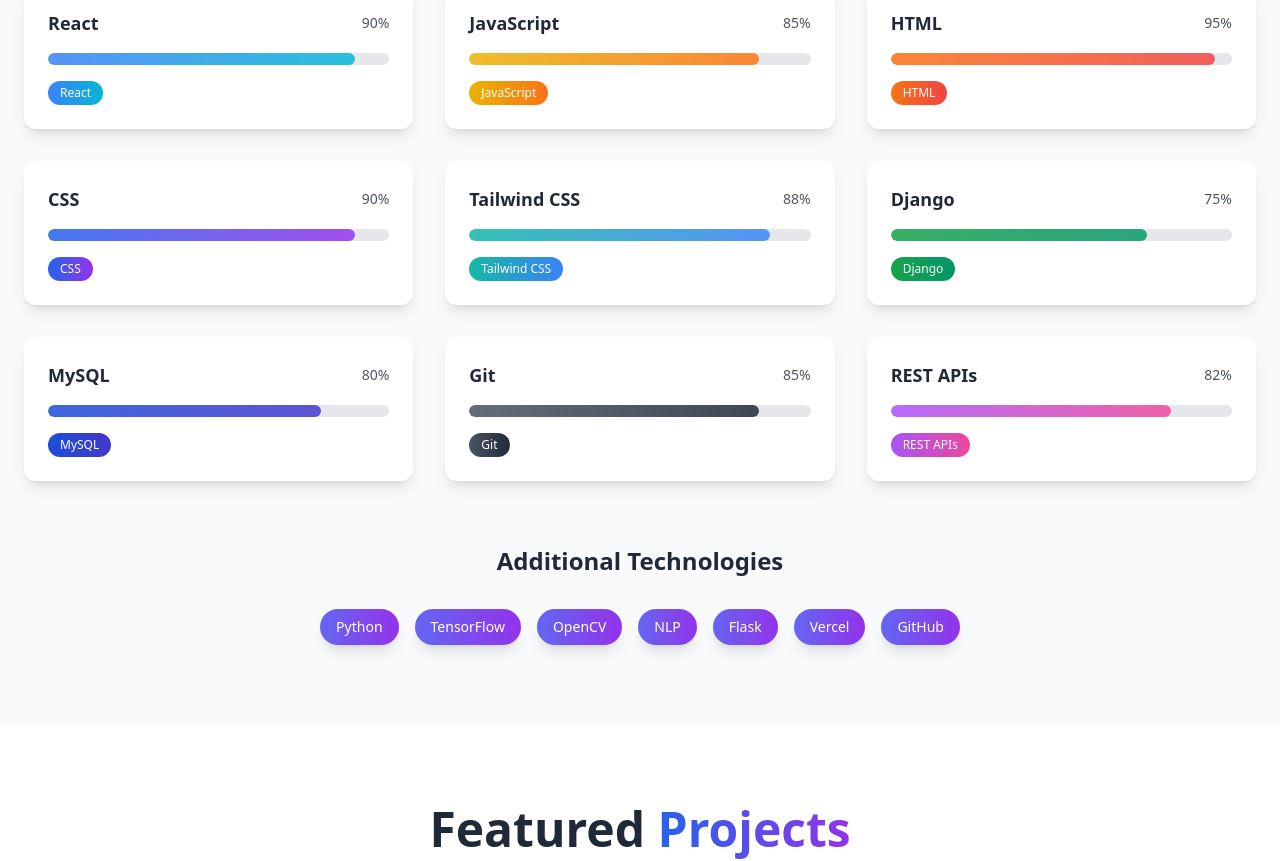
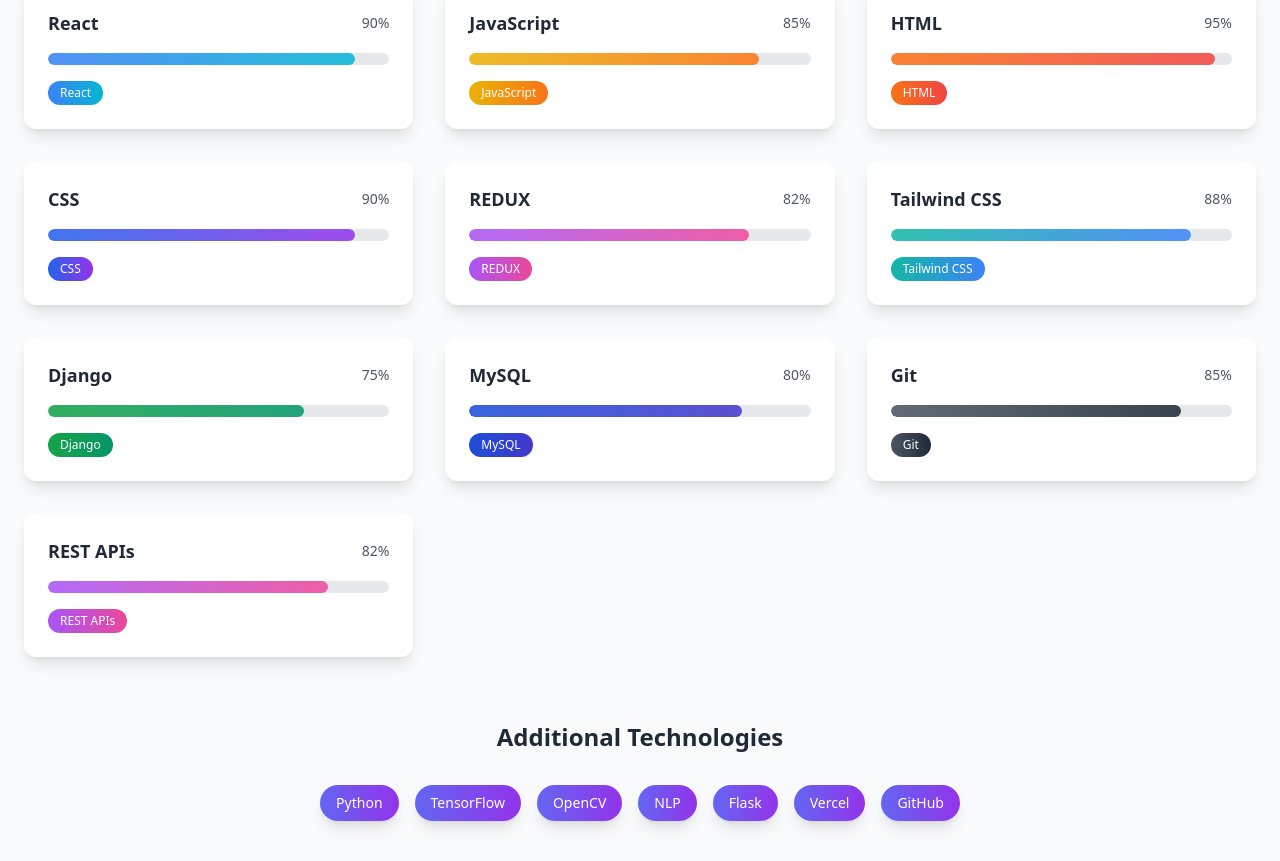
Before and after one commit to AjayKumar-98/Ajay_portfolio, a React (Vite) app in the folder project/: page / in a window 1280 px wide. Shown: the part 1051-1912 px from the top of the page. Built offline with nearby package versions, Linux system fonts and the light colour scheme.

Commit message:
Update Skills.tsx

```diff
--- a/project/src/components/Skills.tsx
+++ b/project/src/components/Skills.tsx
@@ -13,6 +13,7 @@ const Skills = () => {
     { name: 'JavaScript', level: 85, color: 'from-yellow-500 to-orange-500' },
     { name: 'HTML', level: 95, color: 'from-orange-500 to-red-500' },
     { name: 'CSS', level: 90, color: 'from-blue-600 to-purple-600' },
+    { name: 'REDUX', level: 82, color: 'from-purple-500 to-pink-500' },
     { name: 'Tailwind CSS', level: 88, color: 'from-teal-500 to-blue-500' },
     { name: 'Django', level: 75, color: 'from-green-600 to-emerald-600' },
     { name: 'MySQL', level: 80, color: 'from-blue-700 to-indigo-700' },
```
